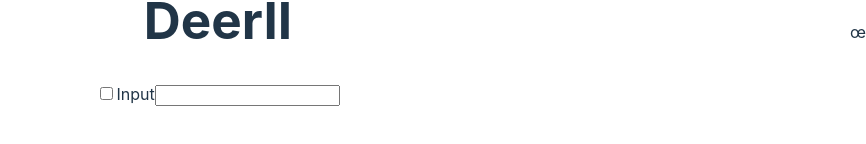
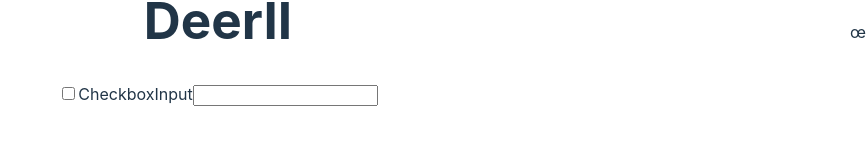
Before and after one commit to vuletuanbt/deerii-checkbox, a Vue app: page / in a window 1280 px wide. Shown: the part 368-512 px from the top of the page, without its empty margins (414-1280 px from the left). Built offline with nearby package versions, Linux system fonts and the light colour scheme.

Commit message:
style: format

```diff
--- a/src/components/DeeriiCheckbox.vue
+++ b/src/components/DeeriiCheckbox.vue
@@ -26,6 +26,7 @@ const props = withDefaults(
   }>(),
   {
     color: '#2f4fef',
+    label: 'Checkbox',
   },
 )
 
--- a/src/components/DeeriiInput.vue
+++ b/src/components/DeeriiInput.vue
@@ -25,6 +25,7 @@ const props = withDefaults(
   }>(),
   {
     color: '#2f4fef',
+    label: 'Input',
   },
 )
 
```
Also changed, not shown: .prettierrc.json.
